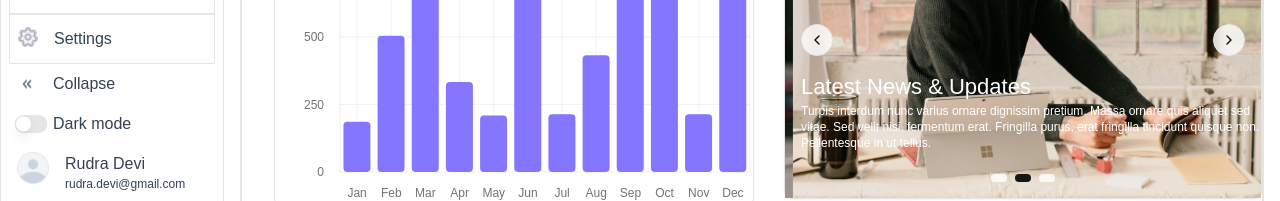
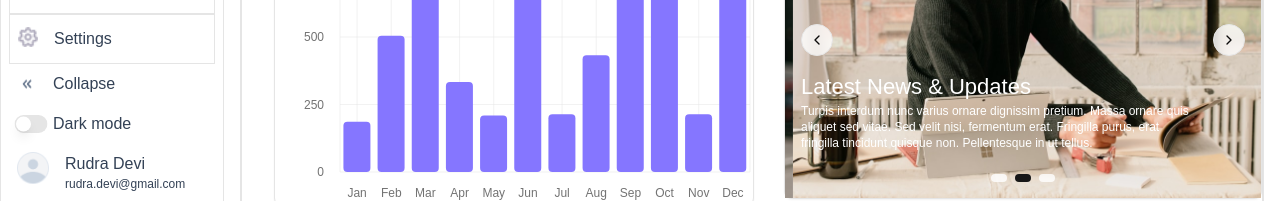
Before and after one commit to Deepseed06/alphatwelve, a Next.js app: page / in a window 1280 px wide. Shown: the part 332-533 px from the top of the page. Built offline with nearby package versions, Linux system fonts and the light colour scheme.

Commit message:
fixed sidebar

```diff
--- a/app/components/Carousel.tsx
+++ b/app/components/Carousel.tsx
@@ -99,13 +99,15 @@ export default function Carousel() {
           </div>
         </div>
         <div className="p-4 absolute -mt-36  ">
+          <div className='pr-16'>
           <p className='text-white'>Latest News & Updates</p>
           <p className="text-left text-xs text-white " aria-live="polite">
           Turpis interdum nunc varius ornare dignissim pretium.
-           Massa ornare quis aliquet sed <br />vitae. Sed velit nisi,
+           Massa ornare quis aliquet sed vitae. Sed velit nisi,
            fermentum erat. Fringilla purus, erat fringilla
           tincidunt quisque non. Pellentesque in ut tellus.
           </p>
+          </div>
         </div>
       </CardContent>
     </Card>
```
